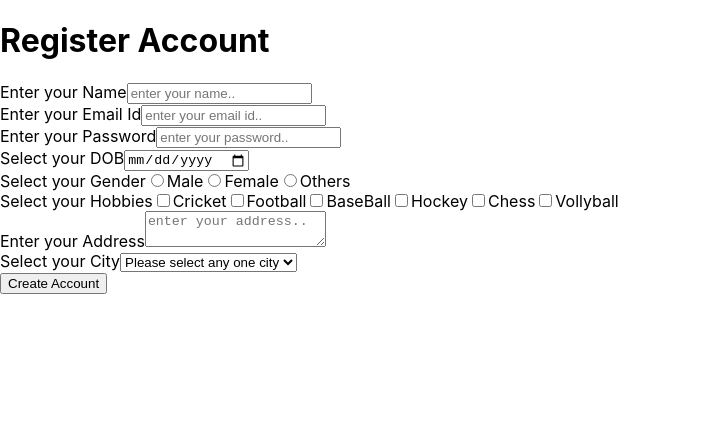
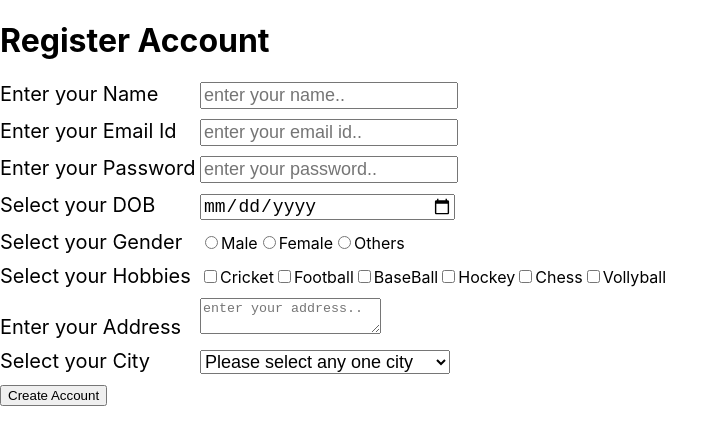
Before and after one commit to karthickvkumar/Jasvir_Training, a React (Create React App) app in the folder learning-react/: page /register in a window 1280 px wide. Shown: the top 444 px of the page, without its empty margins (0-728 px from the left). Built offline with nearby package versions, Linux system fonts and the light colour scheme.

Commit message:
register form

```diff
--- a/learning-react/src/components/register-account.js
+++ b/learning-react/src/components/register-account.js
@@ -3,65 +3,103 @@ import React, {useState} from "react";
 const RegisterAccount = () =>{
 
   const [registerForm, setRegisterForm] = useState({});
+  const [error, setError] = useState({});
 
   const onHandleInput = (event) => {
     // console.log(event.target.value, event.target.name);
     setRegisterForm({...registerForm, [event.target.name] : event.target.value});
   }
 
+  const onHandleCheckbox = (event) => {
+    if(event.target.checked){
+      if(registerForm.hobbies){
+        registerForm.hobbies.push(event.target.value);
+        setRegisterForm({...registerForm, [event.target.name] : registerForm.hobbies})
+      }
+      else{
+        let hobbies = [];
+        hobbies.push(event.target.value);
+        setRegisterForm({...registerForm, [event.target.name] : hobbies})
+      }
+    }else{
+      let index = registerForm.hobbies.findIndex((value, index) => {
+        return value == event.target.value
+      });
+      registerForm.hobbies.splice(index, 1);
+      setRegisterForm({...registerForm, [event.target.name] : registerForm.hobbies});
+    }
+  }
+
   const createAccount = () => {
-    console.log(registerForm)
+    setError({
+      name : !registerForm.name || registerForm.name == "" ? true : false,
+      email : !registerForm.email || registerForm.email == "" ? true : false,
+      password : !registerForm.password || registerForm.password == "" ? true : false,
+      date_of_birth : !registerForm.date_of_birth || registerForm.date_of_birth == "" ? true : false,
+      gender : !registerForm.gender || registerForm.gender == "" ? true : false,
+      hobbies : !registerForm.hobbies || registerForm.hobbies.length == 0 ? true : false,
+      address : !registerForm.address || registerForm.address == "" ? true : false,
+      city : !registerForm.city || registerForm.city == "" ? true : false,
+    });
   }
 
   return(
     <div>
       <h1>Register Account</h1>
       <div>
-        <label>Enter your Name</label>
-        <input type="text" placeholder="enter your name.." onChange={onHandleInput} name="name"/>
+        <label className="label">Enter your Name</label>
+        <input className="inputbox" type="text" placeholder="enter your name.." onChange={onHandleInput} name="name"/>
+        { error.name && <p className="error-msg">Please enter a valid name</p> }
       </div>
-      <div>
-        <label>Enter your Email Id</label>
-        <input type="email" placeholder="enter your email id.." onChange={onHandleInput} name="email"/>
+      <div className="space">
+        <label className="label">Enter your Email Id</label>
+        <input className="inputbox" type="email" placeholder="enter your email id.." onChange={onHandleInput} name="email"/>
+        { error.email && <p className="error-msg">Please enter a valid email address</p>}
       </div>
-      <div>
-        <label>Enter your Password</label>
-        <input type="password" placeholder="enter your password.." onChange={onHandleInput} name="password"/>
+      <div className="space">
+        <label className="label">Enter your Password</label>
+        <input  className="inputbox" type="password" placeholder="enter your password.." onChange={onHandleInput} name="password"/>
+        { error.password && <p className="error-msg">Please enter a valid password</p> }
       </div>
-      <div>
-        <label>Select your DOB</label>
-        <input type="date" onChange={onHandleInput} name="date_of_birth"/>
+      <div className="space">
+        <label className="label">Select your DOB</label>
+        <input  className="inputbox" type="date" onChange={onHandleInput} name="date_of_birth"/>
+        { error.date_of_birth && <p className="error-msg">Please select any date</p>}
       </div>
-      <div>
-        <label>Select your Gender</label>
+      <div className="space">
+        <label className="label">Select your Gender</label>
         <input type="radio" name="gender" value="male" onChange={onHandleInput}/>Male
         <input type="radio" name="gender" value="female" onChange={onHandleInput}/>Female
         <input type="radio" name="gender" value="others" onChange={onHandleInput}/>Others
+        { error.gender && <p className="error-msg">Please select any gender</p>}
       </div>
-      <div>
-        <label>Select your Hobbies</label>
-        <input type="checkbox" onChange={onHandleInput} value="cricket" name="hobbies"/>Cricket
-        <input type="checkbox" onChange={onHandleInput} value="football" name="hobbies"/>Football
-        <input type="checkbox" onChange={onHandleInput} value="baseball"  name="hobbies"/>BaseBall
-        <input type="checkbox" onChange={onHandleInput} value="hockey" name="hobbies"/>Hockey
-        <input type="checkbox" onChange={onHandleInput} value="chess" name="hobbies"/>Chess
-        <input type="checkbox" onChange={onHandleInput} value="vollyball" name="hobbies"/>Vollyball
+      <div className="space">
+        <label className="label">Select your Hobbies</label>
+        <input type="checkbox" onChange={onHandleCheckbox} value="cricket" name="hobbies"/>Cricket
+        <input type="checkbox" onChange={onHandleCheckbox} value="football" name="hobbies"/>Football
+        <input type="checkbox" onChange={onHandleCheckbox} value="baseball"  name="hobbies"/>BaseBall
+        <input type="checkbox" onChange={onHandleCheckbox} value="hockey" name="hobbies"/>Hockey
+        <input type="checkbox" onChange={onHandleCheckbox} value="chess" name="hobbies"/>Chess
+        <input type="checkbox" onChange={onHandleCheckbox} value="vollyball" name="hobbies"/>Vollyball
+        { error.hobbies && <p className="error-msg">Please select any hobbies</p> }
       </div>
-      <div>
-        <label>Enter your Address</label>
+      <div className="space">
+        <label className="label">Enter your Address</label>
         <textarea placeholder="enter your address.." onChange={onHandleInput} name="address"></textarea>
+        { error.address && <p className="error-msg">Please select any address</p>}
       </div>
-      <div>
-        <label>Select your City</label>
-        <select defaultValue={""} onChange={onHandleInput} name="city">
+      <div className="space">
+        <label className="label">Select your City</label>
+        <select className="inputbox" defaultValue={""} onChange={onHandleInput} name="city">
           <option disabled value="">Please select any one city</option>
           <option>Delhi</option>
           <option>Mumbai</option>
           <option>Chennai</option>
           <option>Banglore</option>
         </select>
+        { error.city && <p className="error-msg">Please select any city</p>}
       </div>
-      <div>
+      <div className="space">
         <button onClick={() => createAccount()}>Create Account</button>
       </div>
     </div>
--- a/learning-react/src/css/styles.css
+++ b/learning-react/src/css/styles.css
@@ -68,3 +68,8 @@
   background-color: #04AA6D;
   color: white;
 }
+
+.error-msg{
+  color: red;
+  margin-left: 200px;
+}
```
